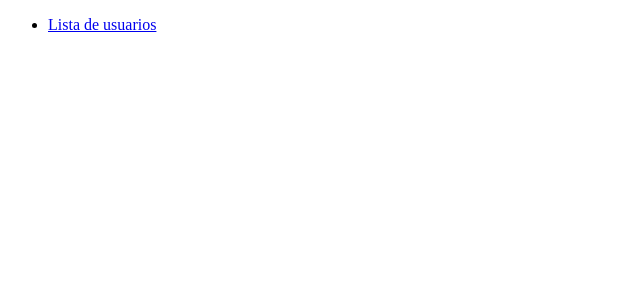
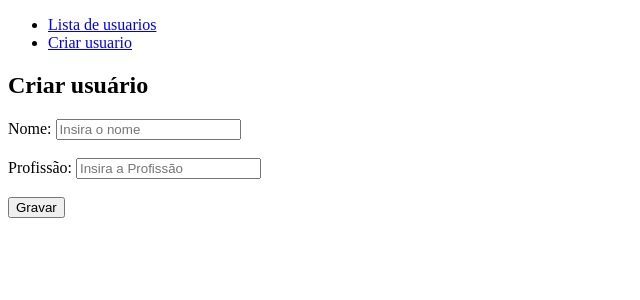
Before and after one commit to beaodara/Prova-victor, an Angular app: page /users/create in a window 1280 px wide. Before the commit this address led to /. Shown: the top 300 px of the page, without its empty margins (0-640 px from the left). Built offline with nearby package versions, Linux system fonts and the light colour scheme.

Commit message:
Create do Crud
Opção de criar um usuário usando o método post.

```diff
--- a/src/app/app-routing.module.ts
+++ b/src/app/app-routing.module.ts
@@ -1,9 +1,11 @@
 import { NgModule } from '@angular/core';
 import { RouterModule, Routes } from '@angular/router';
 import { UsersComponent } from './users/users.component';
+import { CreateUserComponent } from './users/create-user/create-user.component';
 
 const routes: Routes = [
   {path: 'users', component: UsersComponent},
+  {path: 'users/create', component: CreateUserComponent},
 ];
 
 @NgModule({
--- a/src/app/app.component.html
+++ b/src/app/app.component.html
@@ -1,6 +1,7 @@
 <nav>
   <ul>
     <li><a routerLink="/users"> Lista de usuarios</a></li>
+    <li><a routerLink="/users/create"> Criar usuario</a></li>
   </ul>
 </nav>
 
--- /dev/null
+++ b/src/app/users/create-user/create-user.component.html
@@ -0,0 +1,23 @@
+<h2>Criar usuário</h2>
+
+<div>
+<label>Nome:
+<input placeholder="Insira o nome" [(ngModel)]="request.name" >
+</label>
+<br><br>
+<label>Profissão:
+<input placeholder="Insira a Profissão" [(ngModel)]="request.job">
+</label>
+<br><br>
+<button (click)="save()">Gravar</button>
+</div>
+
+<br><br>
+
+<div *ngIf="response">
+    <h3>Criado Com Sucesso!</h3>
+    <label>Nome: {{response.name}}</label><br>
+    <label>Profissão {{response.job}}</label><br>
+    <label>Id: {{response.id}}</label><br>
+    <label>Criado em: {{response.createdAt}}</label><br>
+</div>
--- /dev/null
+++ b/src/app/users/create-user/create-user.component.ts
@@ -0,0 +1,32 @@
+import { Component, OnInit } from '@angular/core';
+import { RequestCreate, ResponseCreate } from '../user.model';
+import { UserService } from '../user.service';
+
+@Component({
+  selector: 'app-create-user',
+  templateUrl: './create-user.component.html',
+  styleUrls: ['./create-user.component.css']
+})
+export class CreateUserComponent implements OnInit{
+
+    request: RequestCreate = {
+      name: '',
+      job: ''
+    }
+
+    response!: ResponseCreate;
+
+
+    constructor(private userService: UserService) { }
+
+    ngOnInit() {
+  }
+
+  save() {
+    this.userService.createUser(this.request).
+    subscribe(res => {
+      this.response = res;
+  });
+  }
+
+}
--- a/src/app/users/user.service.ts
+++ b/src/app/users/user.service.ts
@@ -1,6 +1,6 @@
 import { Injectable } from '@angular/core';
 import { Observable } from 'rxjs';
-import { ResponseUsers } from './user.model';
+import { RequestCreate, ResponseCreate, ResponseUsers } from './user.model';
 import { HttpClient } from '@angular/common/http';
 
 @Injectable({
@@ -14,7 +14,11 @@ export class UserService {
 
 
   getUsers() : Observable<ResponseUsers> {
-
     return this.http.get<ResponseUsers>(this.url);
   }
+
+  createUser(request: RequestCreate) : Observable<ResponseCreate> {
+    return this.http.post<ResponseCreate>(this.url, request);
+  }
+
 }
```
Also changed, not shown: src/app/app.module.ts (+7 -2 lines), src/app/users/user.model.ts (+12 -0 lines), src/app/users/create-user/create-user.component.css (added).
